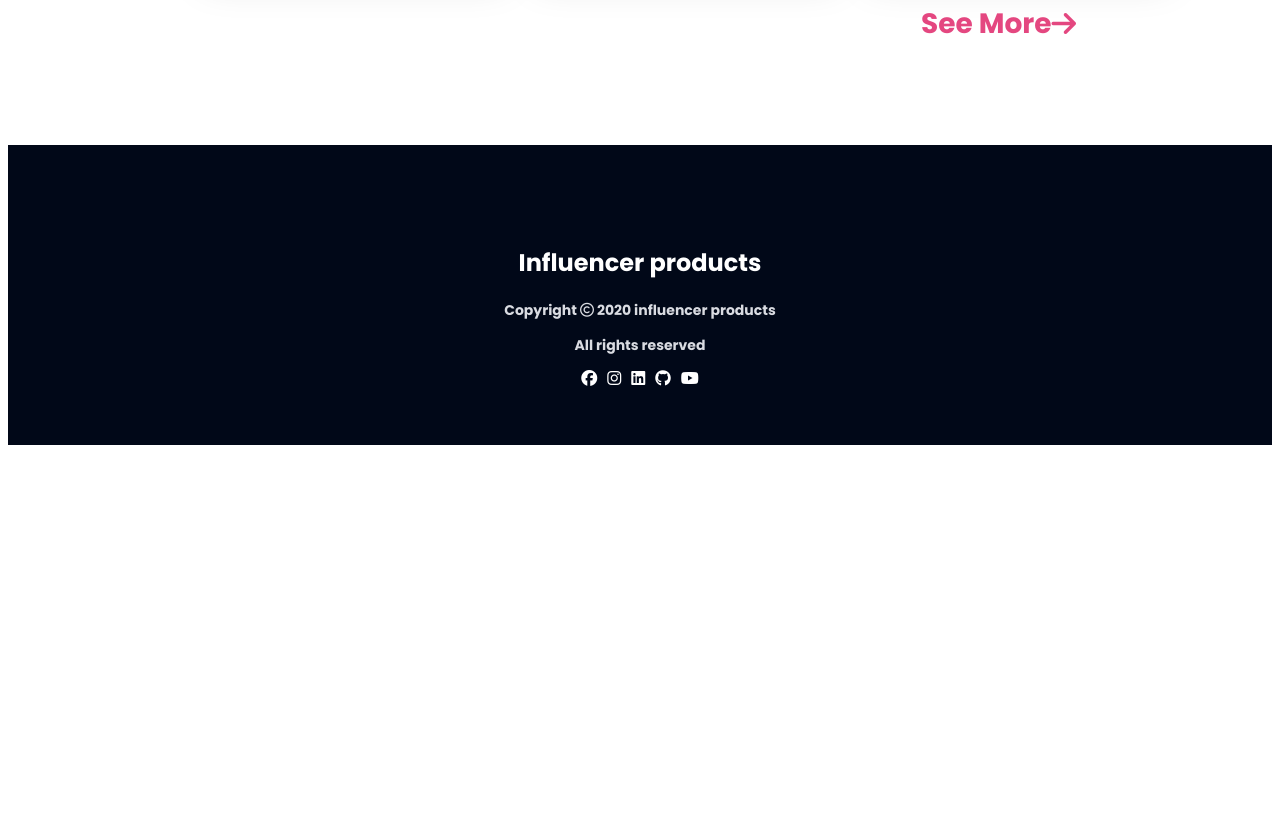
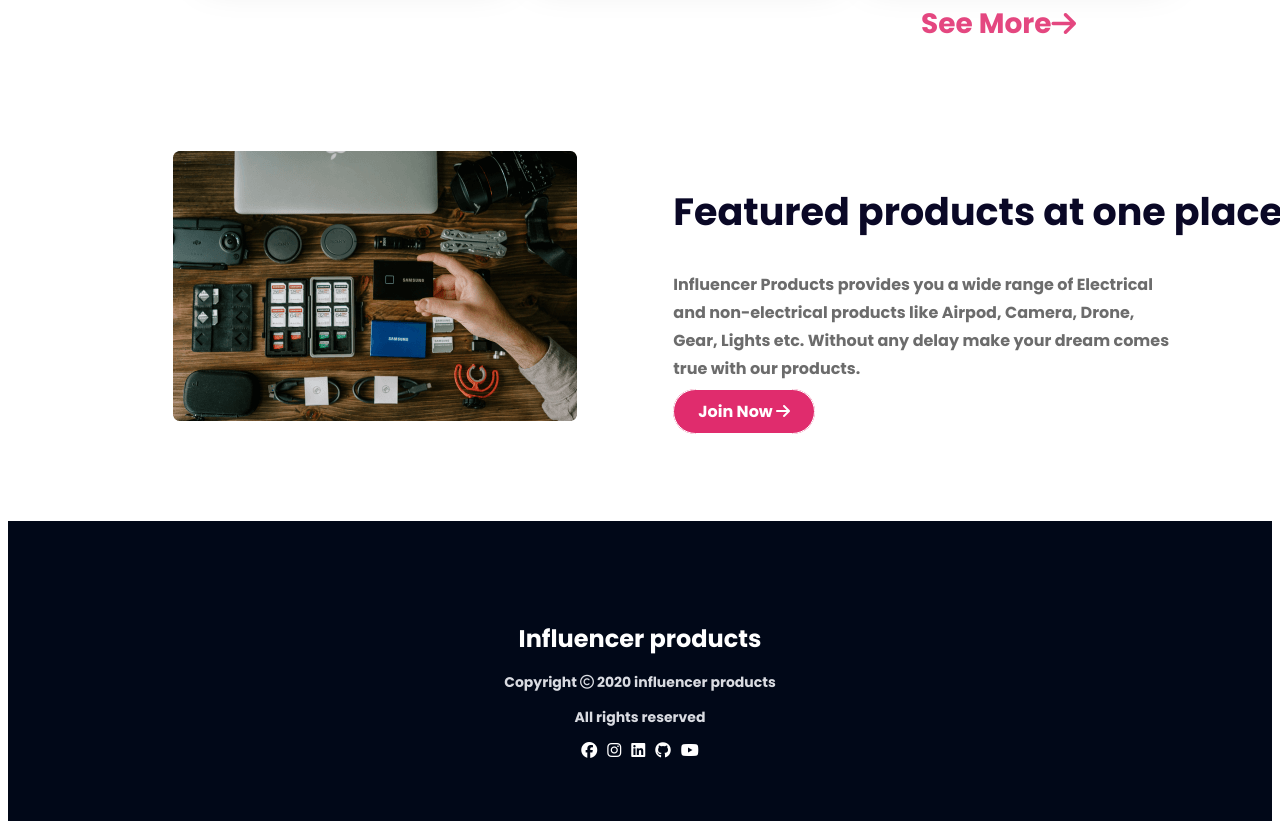
Before and after one commit to FarzanaTitly/influencer-gear-main, a plain HTML site: page index.html in a window 1280 px wide. Shown: the part 2871-3700 px from the top of the page. Before the commit the page ends 3324 px from the top, so only its background shows below. Drawn offline with Linux system fonts and the light colour scheme.

Commit message:
gave up on responsive

```diff
--- a/index.html
+++ b/index.html
@@ -277,8 +277,29 @@
             </div>
 
         </section>
+
+        <!-- Featured products starts  -->
+
+
+        <section class="featured-products">
+            <div class="feature-banner">
+                <img src="optimise-image/gear.png" alt="">
+            </div>
+            <div class="feature-info">
+                <h1>Featured products at one place</h1>
+                <p>Influencer Products provides you a wide range of Electrical and non-electrical products like Airpod,
+                    Camera, Drone, Gear, Lights etc. Without any delay make your dream comes true with our products.
+                </p>
+                <div class="pre-book">
+                    <a href="https://inselly.com/what-camera-do-instagram-influencers-use/">Join Now <i
+                            class="fas fa-arrow-right"></i></a>
+                </div>
+            </div>
+
+        </section>
+
+    </main>
     <!-- Footer starts -->
-        <section class="footer-container">
     <footer>
         <h1>Influencer products</h1>
         <p>Copyright <i class="far fa-copyright"></i> 2020 influencer products</p>
@@ -292,8 +313,6 @@
         </div>
         <p></p>
     </footer>
-        </section>
-    </main>
 </body>
 
 </html>
--- a/styles/style.css
+++ b/styles/style.css
@@ -159,6 +159,40 @@ hr{
     color: rgba(224, 44, 109, 0.87);
     font-size: 15px;
 }
+/* --------------------------------------
+      Featured Products styles
+------------------------------------------ */
+
+.featured-products{
+    width: 1110px;
+    height: 270px;
+    display: flex;
+    justify-content: space-between;
+    align-items: flex-start;
+    margin-top: 106px;
+    margin-left: 165px;
+    margin-right: 165px;
+}
+.feature-banner{
+    width: 404px;
+    height: 270px;
+    border-radius: 7px;
+}
+.feature-info{
+    padding-left: 96px;
+}
+.feature-info h1{
+    font-size: 38px;
+    color: #0A0826;
+}
+.feature-info p{
+    font-size: 16px;
+    line-height: 28px;
+    /* text-align: justify; */
+    width: 501px;
+    color: #6C6C6C;
+
+}
 
 /* --------------------------------------
        Footer part
```
Lines whose indentation alone changed are shown as unchanged.
